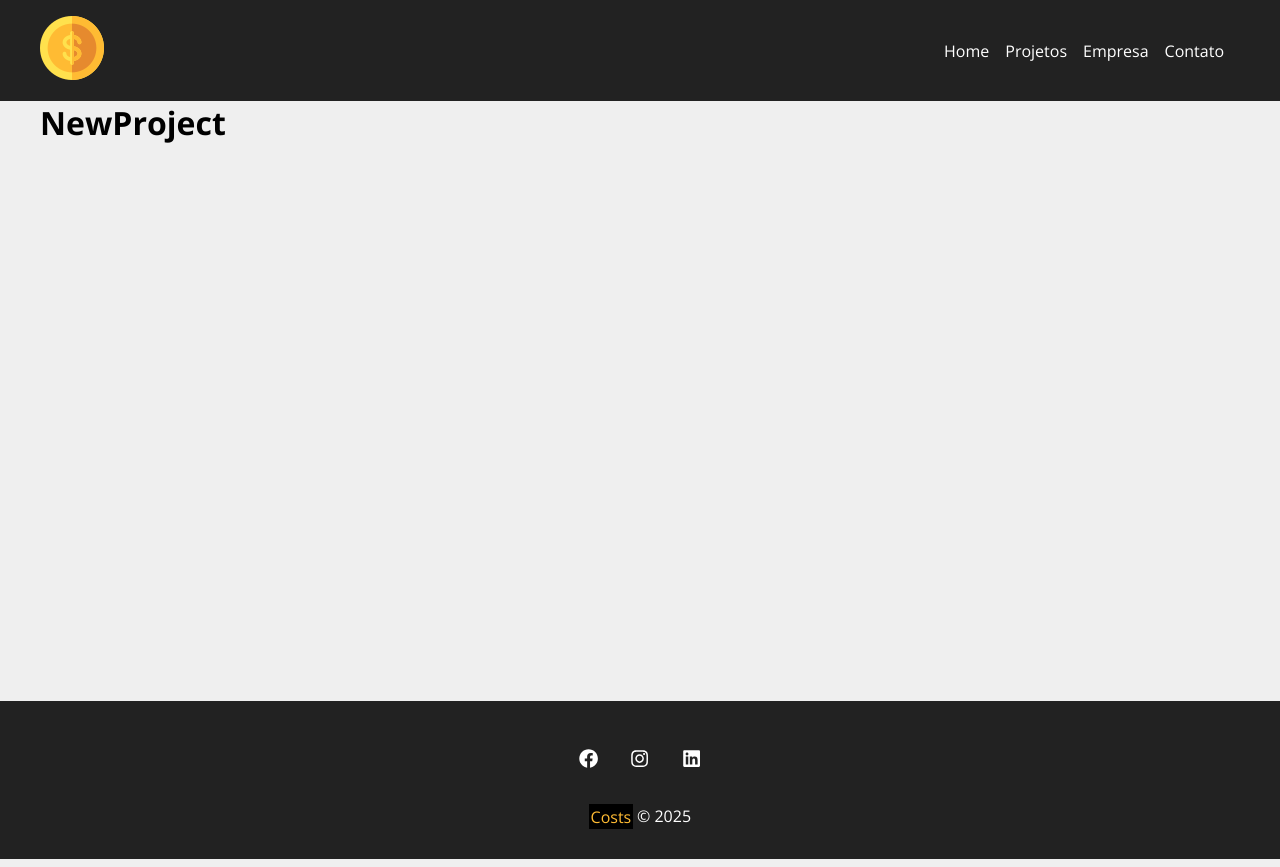
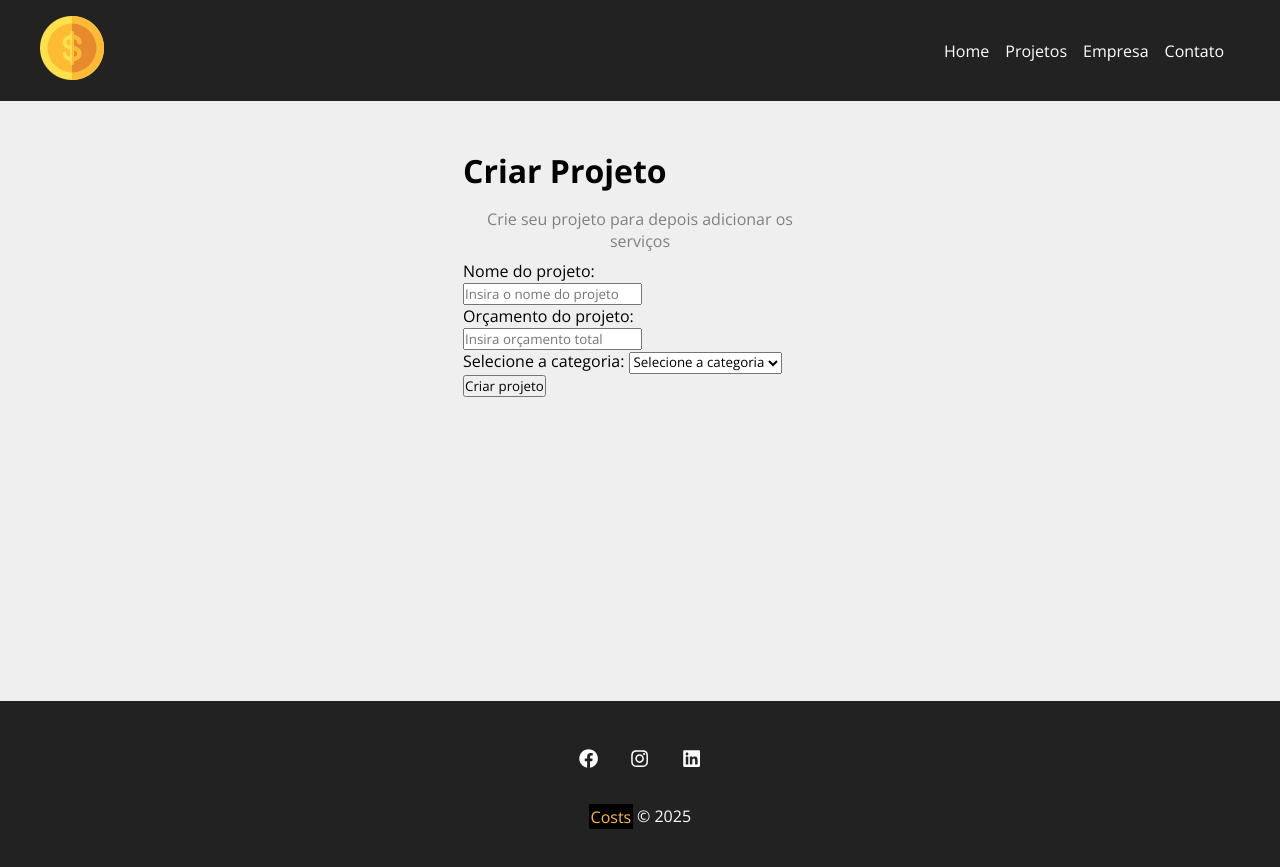
Before and after one commit to DevEsterCarvalho/costs-react-projeto, a React (Create React App) app: page /newproject in a window 1280 px wide. Built offline with nearby package versions, Linux system fonts and the light colour scheme.

Commit message:
criando form de criacao de projeto

```diff
--- a/src/components/pages/NewProject.js
+++ b/src/components/pages/NewProject.js
@@ -1,4 +1,13 @@
+import styles from "./NewProject.module.css";
+import ProjectForm from "../project/ProjectForm";
+
 function NewProject() {
-	return <h1>NewProject</h1>;
+	return (
+		<div className={styles.newproject_container}>
+			<h1>Criar Projeto</h1>
+			<p>Crie seu projeto para depois adicionar os serviços</p>
+			<ProjectForm />
+		</div>
+	);
 }
 export default NewProject;
--- /dev/null
+++ b/src/components/pages/NewProject.module.css
@@ -0,0 +1,15 @@
+.newproject_container {
+	width: 450px;
+	margin: 0 auto;
+	padding: 3em;
+}
+
+.newproject_container p {
+	color: gray;
+}
+
+.newproject_container h1,
+p {
+	text-align: left;
+	margin-bottom: 0.5em;
+}
--- /dev/null
+++ b/src/components/project/ProjectForm.js
@@ -0,0 +1,30 @@
+import styles from "./ProjectForm.module.css";
+
+function ProjectForm() {
+	return (
+		<form>
+			<label>Nome do projeto:</label>
+			<div>
+				<input type="text" placeholder="Insira o nome do projeto"></input>
+			</div>
+			<label>Orçamento do projeto:</label>
+			<div>
+				<input type="number" placeholder="Insira orçamento total"></input>
+			</div>
+			<label>Selecione a categoria: </label>
+			<select name="category_id">
+				<option disabled selected>
+					Selecione a categoria
+				</option>
+				<option>Infra</option>
+				<option>Desenvolvimento</option>
+				<option>Design</option>
+				<option>Planejamento</option>
+			</select>
+			<div>
+				<input type="submit" value="Criar projeto"></input>
+			</div>
+		</form>
+	);
+}
+export default ProjectForm;
```
Also changed, not shown: src/components/project/ProjectForm.module.css (added).
